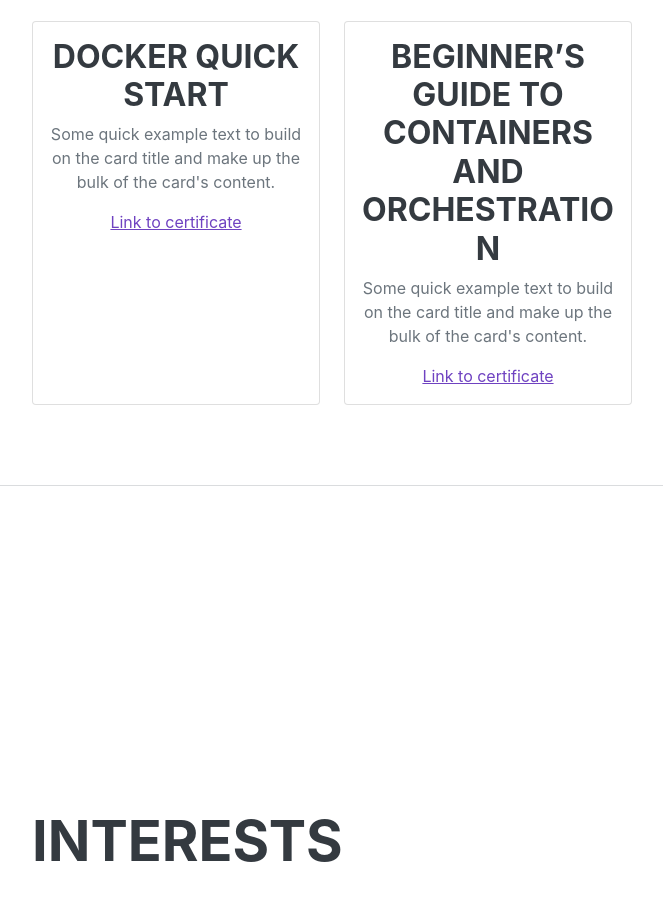
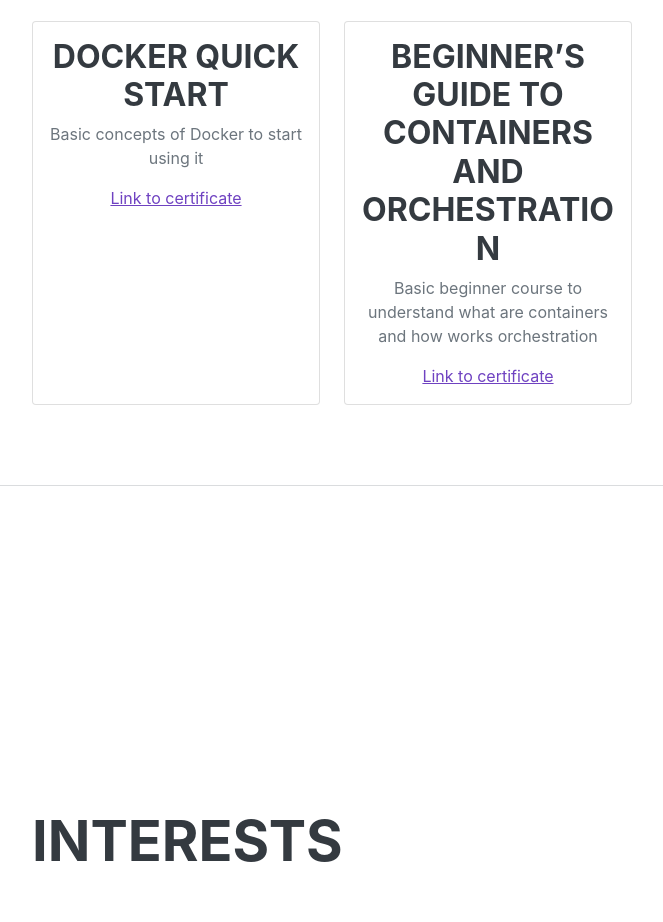
Before and after one commit to MoretS/morets.github.io, a plain HTML site: page index.html in a window 1280 px wide. Shown: the part 4360-5282 px from the top of the page, without its empty margins (288-951 px from the left). Drawn offline with nearby package versions, Linux system fonts and the light colour scheme; a web font is replaced by a local one.

Commit message:
Fill last courses section

```diff
--- a/index.html
+++ b/index.html
@@ -233,7 +233,7 @@
                             <div class="card text-center h-100" style="width: 18rem;">
                                 <div class="card-body">
                                     <h3 class="card-title">Docker Quick Start</h3>
-                                    <p class="card-text">Some quick example text to build on the card title and make up the bulk of the card's content.</p>
+                                    <p class="card-text">Basic concepts of Docker to start using it</p>
                                     <a href="https://verify.acloud.guru/B0EC05E8CE01" class="card-link">Link to certificate</a>
                                 </div>
                             </div>
@@ -243,7 +243,7 @@
                             <div class="card text-center h-100" style="width: 18rem;">
                                 <div class="card-body">
                                     <h3 class="card-title">Beginner’s Guide to Containers and Orchestration</h3>
-                                    <p class="card-text">Some quick example text to build on the card title and make up the bulk of the card's content.</p>
+                                    <p class="card-text">Basic beginner course to understand what are containers and how works orchestration</p>
                                     <a href="https://verify.acloud.guru/ACA13BBA278B" class="card-link">Link to certificate</a>
                                 </div>
                             </div>
```
